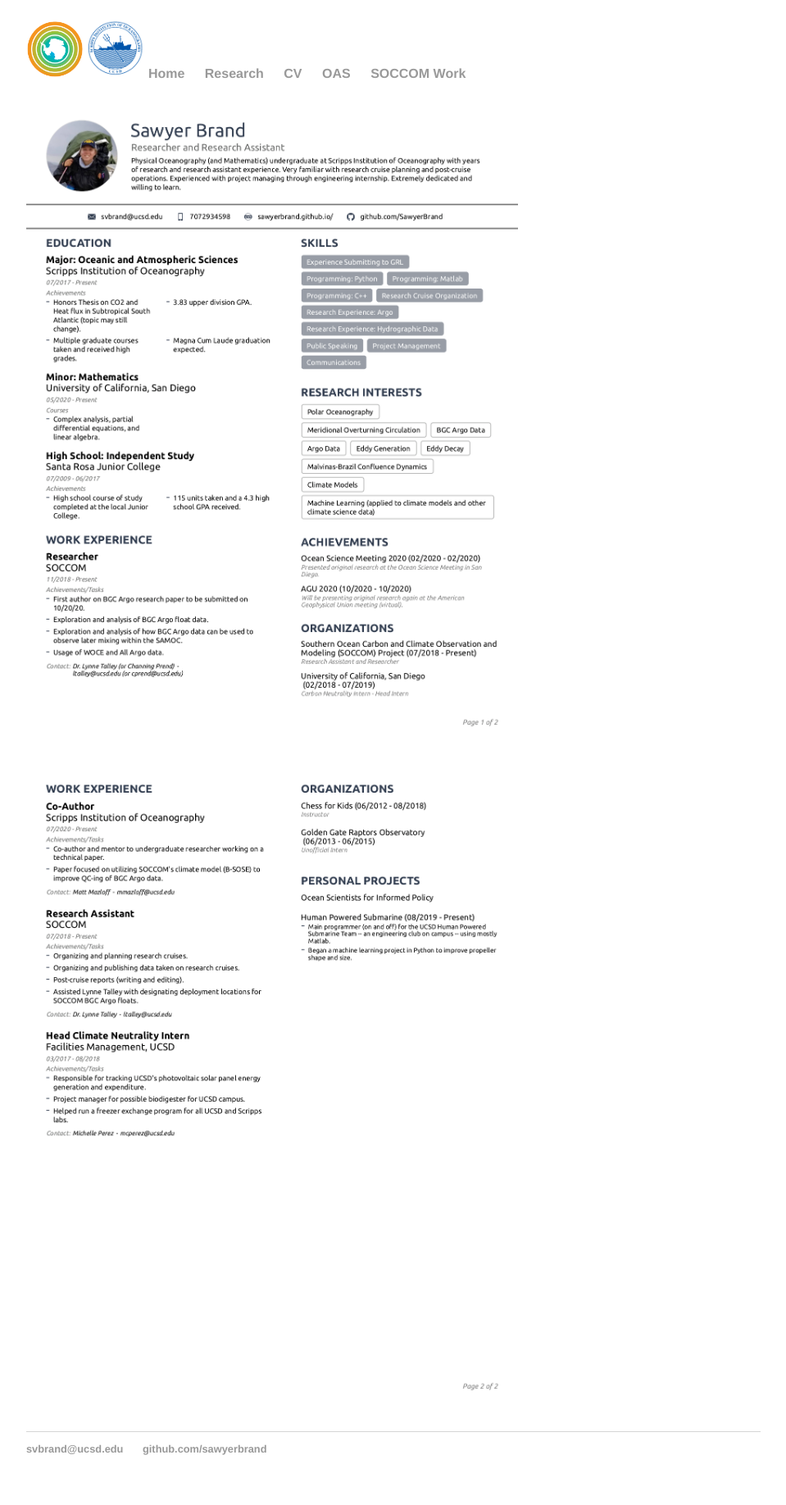
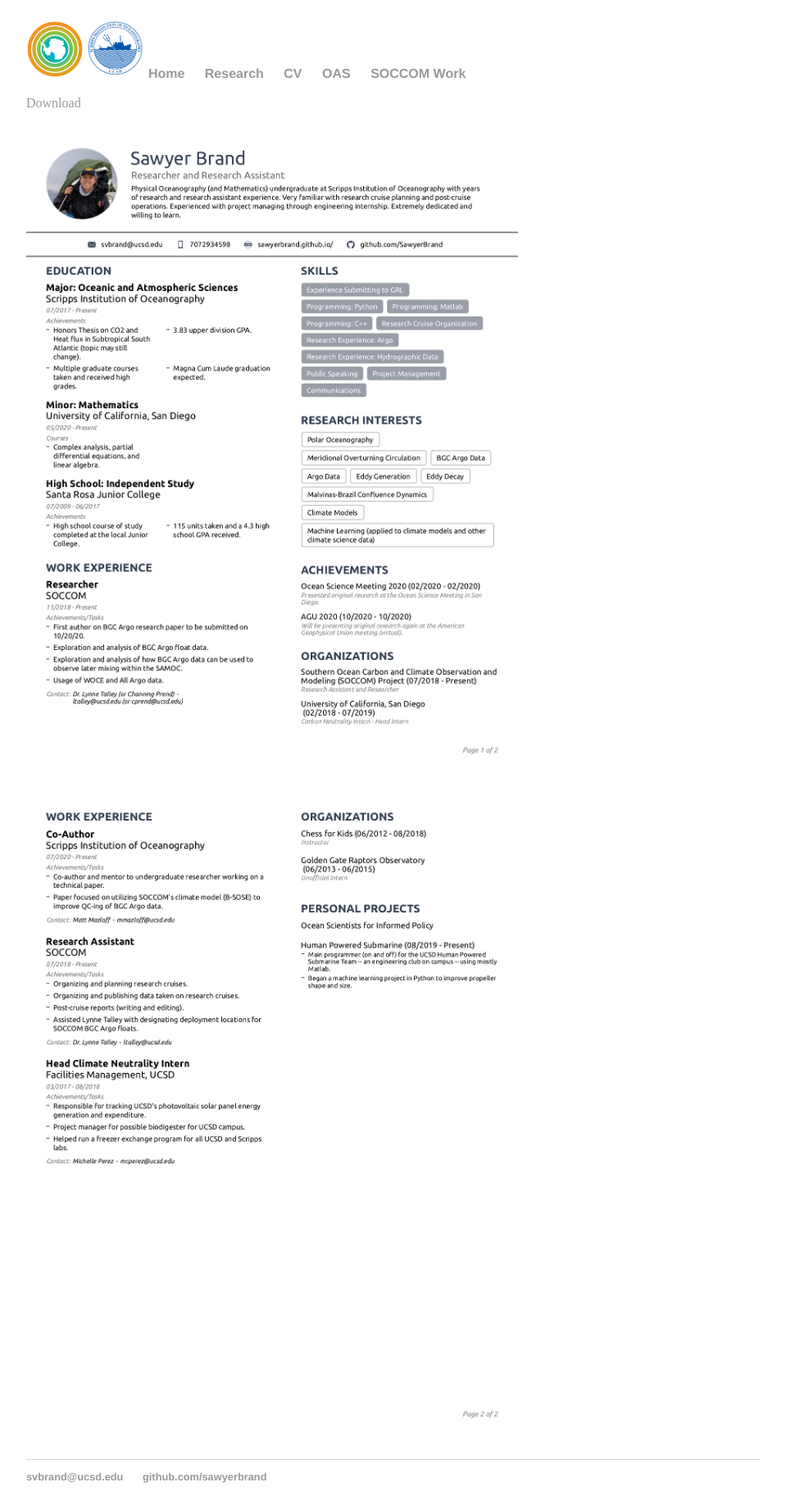
Before and after one commit to SawyerBrand/SawyerBrand.github.io, a Jekyll site: the page built from CV/index.html, in a window 1280 px wide. Shown: the whole page at 82% size, without its empty margins (160-1119 px from the left). Built offline with Jekyll 4.4.1, drawn with Linux system fonts in a browser that asks for light colours; before the commit the page ends 1802 px from its top, so only the background shows below that.

Commit message:
Update index.html

```diff
--- a/CV/index.html
+++ b/CV/index.html
@@ -15,6 +15,9 @@ title: Sawyer Brand's Resume
 
 			<div class="blurb">
 
+
+      	<a href="Images/Sawyer_Brand_Resume.pdf" target="_blank">Download</a>
+
         <p><img src="Images/Sawyer_Brand_Resume_1.png" width=600 length = 1000/></p>
 	<p><img src="Images/Sawyer_Brand_Resume_2.png" width=600 length = 1000/></p>
 
```
